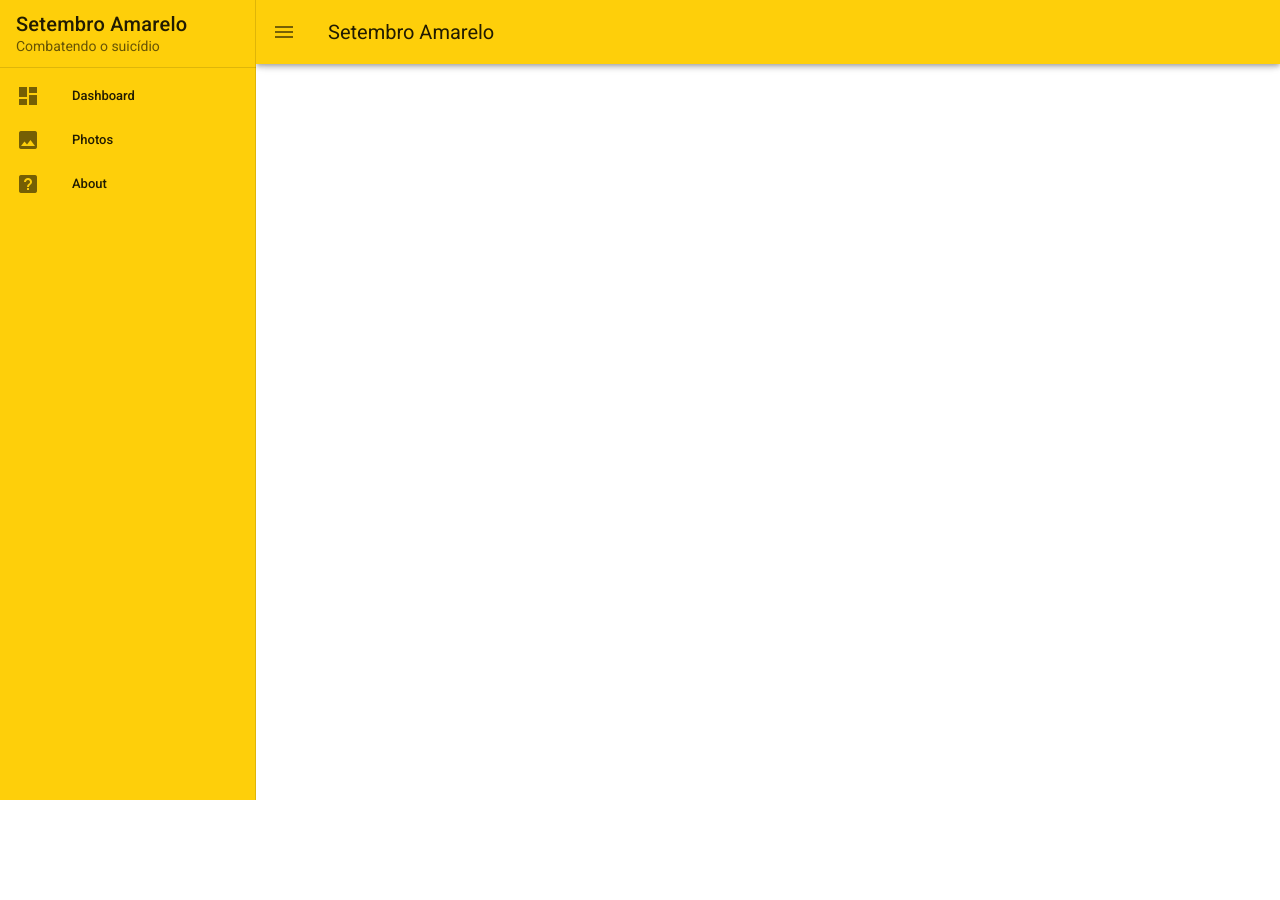
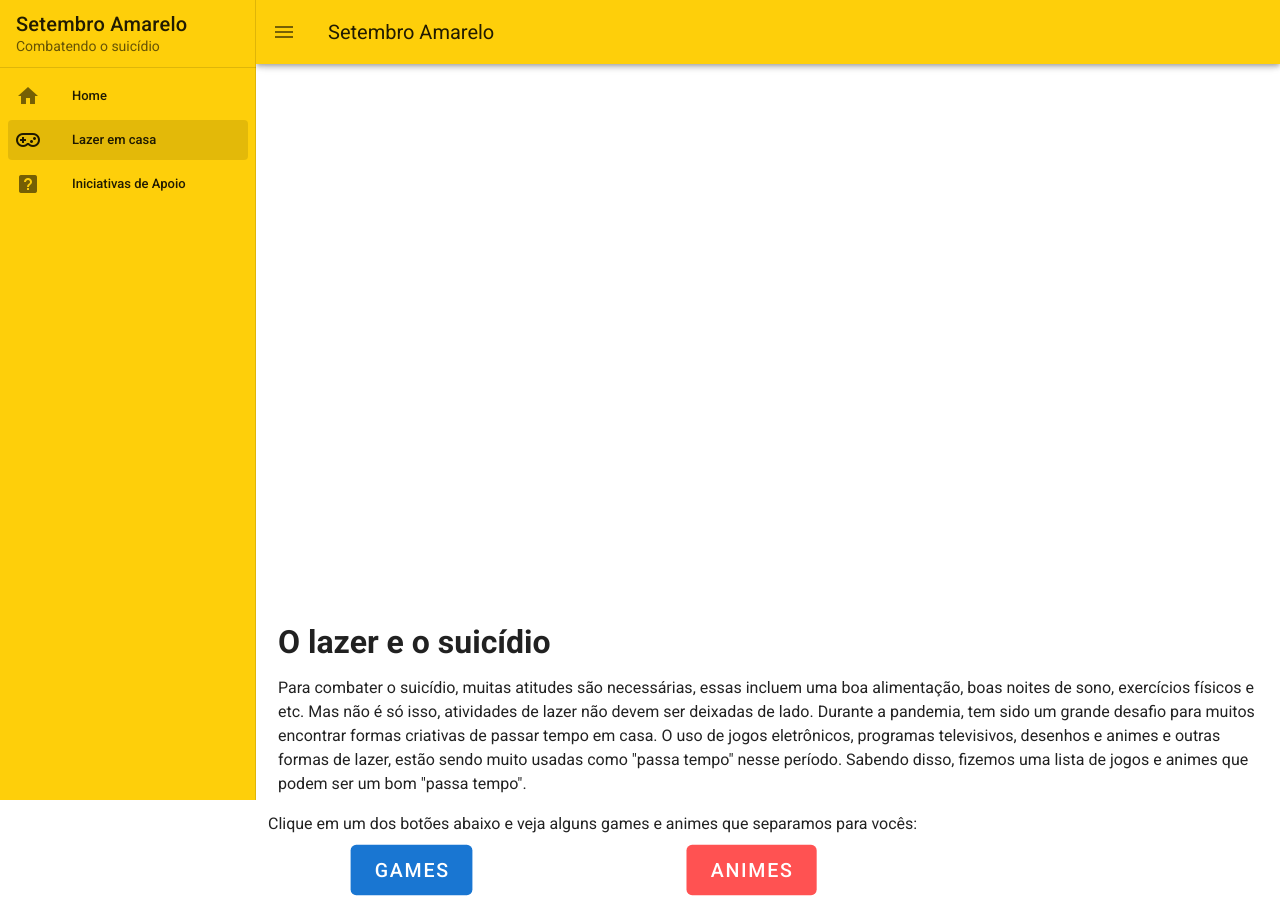
Before and after one commit to JordanElizeu/ProjetoHackathon-Iteris, a Vue app: page /lazer in a window 1280 px wide. Before the commit the page ends 800 px from the top, so only its background shows below. Built offline with nearby package versions, Linux system fonts and the light colour scheme.

Commit message:
Página de lazer e app bar

```diff
--- a/src/components/shared/AppTopBar.vue
+++ b/src/components/shared/AppTopBar.vue
@@ -21,6 +21,7 @@
         <v-list-item
           v-for="item in items"
           :key="item.title"
+          :to="item.to"
           link
         >
           <v-list-item-icon>
@@ -49,9 +50,9 @@ export default {
   data() {
     return {
         items: [
-          { title: 'Dashboard', icon: 'mdi-view-dashboard' },
-          { title: 'Photos', icon: 'mdi-image' },
-          { title: 'About', icon: 'mdi-help-box' },
+          { title: 'Home', icon: 'mdi-home', to:"/" },
+          { title: 'Lazer em casa', icon: 'mdi-gamepad-variant-outline', to:"/lazer" },
+          { title: 'Iniciativas de Apoio', icon: 'mdi-help-box', to:"/siteslista" },
         ],
         right: null,
         drawer: null
--- a/src/router/index.js
+++ b/src/router/index.js
@@ -4,6 +4,7 @@ import Home from '../views/Home.vue'
 import Jogos from '../views/Jogos.vue'
 import Animes from '../views/Animes.vue'
 import SitesLista from '../views/SuporteSites.vue'
+import LazerEmCasa from "../views/LazerEmCasa.vue"
 
 Vue.use(VueRouter)
 
@@ -24,6 +25,11 @@ const routes = [
     component: Animes
   },
   {
+    path: '/lazer',
+    name: 'LazerEmCasa',
+    component: LazerEmCasa
+  },
+  {
     path: '/SitesLista',
     name: 'SitesLista',
     component: SitesLista
--- a/src/views/Animes.vue
+++ b/src/views/Animes.vue
@@ -1,5 +1,5 @@
 <template>
-  <v-container>
+  <v-container id="animes">
     <v-card
       class="mx-auto mb-4"
       max-width="344"
@@ -32,8 +32,7 @@ export default {
       show: [],
     };
   },
-
-  created() {
+  mounted(){
     fetch("https://it3zxc-default-rtdb.firebaseio.com/lazer/animes.json")
       .then((res) => res.json())
       .then((json) => {
--- /dev/null
+++ b/src/views/LazerEmCasa.vue
@@ -0,0 +1,41 @@
+<template>
+  <v-container>
+    <v-img src="../assets/setembroAmarelo_img.jpg" />
+    <h1 class="texto-informativo">O lazer e o suicídio</h1>
+    <p class="texto-informativo">
+      Para combater o suicídio, muitas atitudes são necessárias, essas incluem uma boa alimentação, boas noites de sono, exercícios físicos e etc. Mas não é só isso, atividades de lazer não devem ser deixadas de lado. Durante a pandemia, tem sido um grande desafio para muitos encontrar formas criativas de passar tempo em casa. O uso de jogos eletrônicos, programas televisivos, desenhos e animes e outras formas de lazer, estão sendo muito usadas como "passa tempo" nesse período. Sabendo disso, fizemos uma lista de jogos e animes que podem ser um bom "passa tempo".
+    </p>
+    <p>Clique em um dos botões abaixo e veja alguns games e animes que separamos para vocês:</p>
+    <v-btn
+      depressed
+      color="primary"
+      class="btn-games"
+      to="/jogos"
+    >
+      Games
+    </v-btn>
+    <v-btn
+      depressed
+      color="error"
+      class="btn-animes"
+      to="/animes"
+    >
+      Animes
+    </v-btn>
+  </v-container>
+</template>
+
+<script>
+export default {};
+</script>
+
+<style scoped>
+.btn-games{
+  margin-left: 10%;
+  transform: scale(1.4);
+}
+.btn-animes{
+  margin-left: 25%;
+  transform: scale(1.4);
+}
+</style>
```
